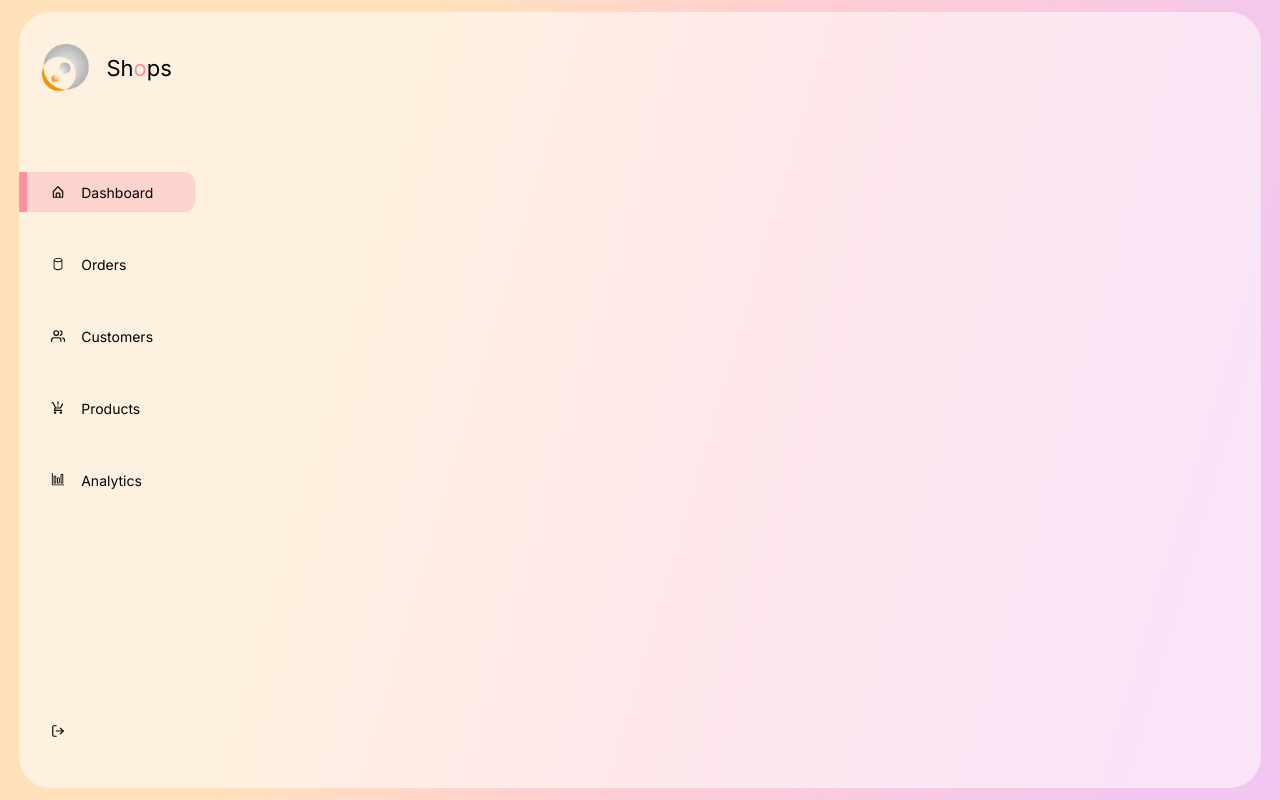
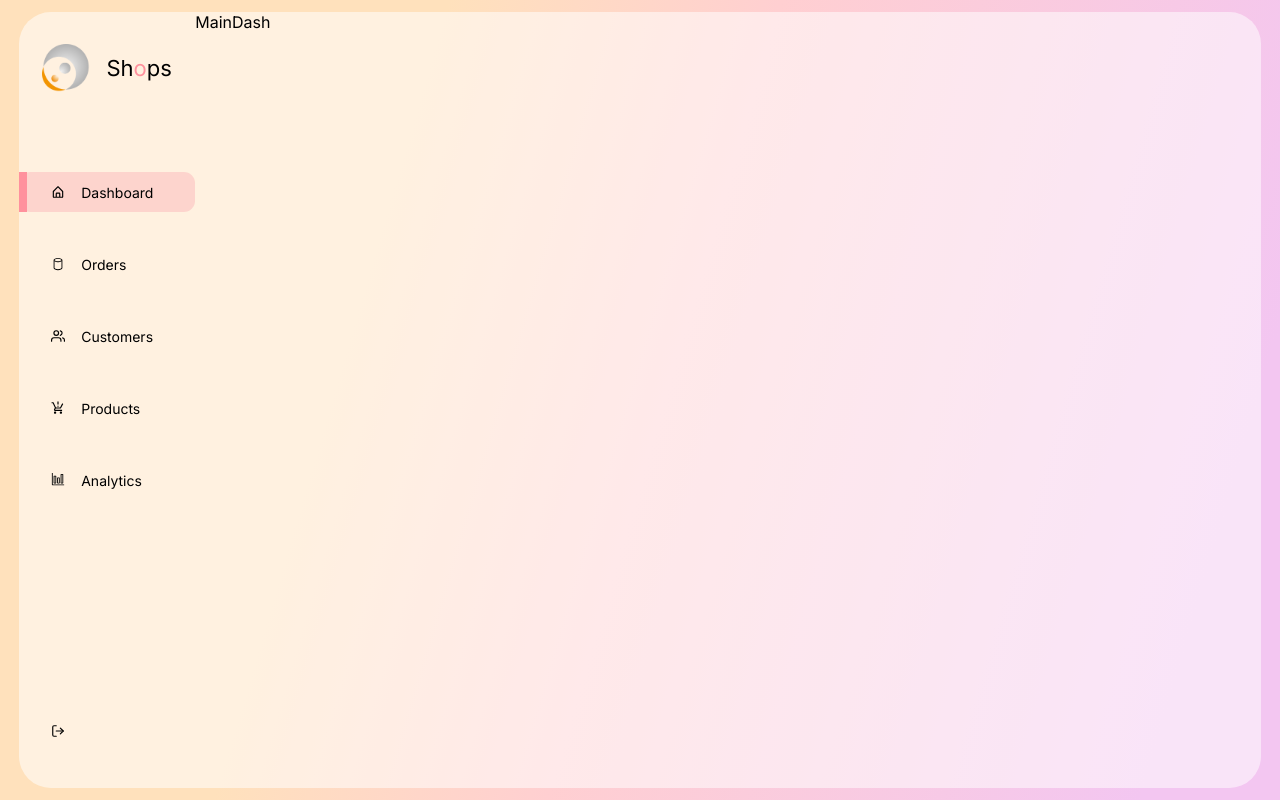
Before and after one commit to gyawali9/admin-dashboard-react, a React (Create React App) app: page / in a window 1280 px wide. Built offline with nearby package versions, Linux system fonts and the light colour scheme.

Commit message:
mainDash component creation

```diff
--- a/src/App.js
+++ b/src/App.js
@@ -1,5 +1,6 @@
 import React from 'react'
 import './App.css'
+import MainDash from './components/MainDash/MainDash'
 import Sidebar from './components/Sidebar/Sidebar'
 
 const App = () => {
@@ -7,6 +8,7 @@
     <div className="app">
       <div className="appGlass">
         <Sidebar/>
+        <MainDash/>
       </div>
     </div>
   )
--- /dev/null
+++ b/src/components/MainDash/MainDash.js
@@ -0,0 +1,10 @@
+import React from 'react'
+import './MainDash.css'
+
+const MainDash = () => {
+  return (
+    <div>MainDash</div>
+  )
+}
+
+export default MainDash
```
Also changed, not shown: src/components/MainDash/MainDash.css (added).
